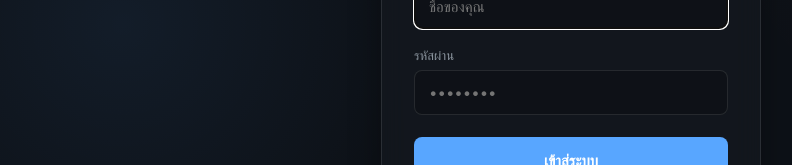
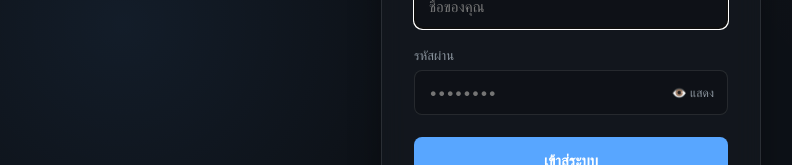
Before and after one commit to Khongpop3147/Admin, a Next.js app: page /login in a window 1280 px wide. Shown: the part 376-541 px from the top of the page, without its empty margins (69-861 px from the left). Built offline with nearby package versions, Linux system fonts and the light colour scheme; no server answers; the database is empty.

Commit message:
Day 6 (login)

```diff
--- a/app/login/page.tsx
+++ b/app/login/page.tsx
@@ -2,6 +2,7 @@
 
 import { useState } from "react";
 import { useRouter } from "next/navigation";
+import PasswordField from "../../components/PasswordField";
 
 export default function LoginPage() {
   const router = useRouter();
@@ -105,10 +106,9 @@ export default function LoginPage() {
 
         <div style={{ display: "flex", flexDirection: "column", gap: "6px" }}>
           <label style={{ fontSize: "13px", color: "var(--text-secondary)" }}>รหัสผ่าน</label>
-          <input
-            type="password"
+          <PasswordField
             value={password}
-            onChange={(e) => setPassword(e.target.value)}
+            onChange={setPassword}
             placeholder="••••••••"
             style={{
               background: "rgba(0,0,0,0.2)",
--- /dev/null
+++ b/components/PasswordField.tsx
@@ -0,0 +1,49 @@
+"use client";
+
+import { useState } from "react";
+
+interface PasswordFieldProps {
+  value: string;
+  onChange: (value: string) => void;
+  placeholder?: string;
+  className?: string;
+  style?: React.CSSProperties;
+  autoFocus?: boolean;
+}
+
+export default function PasswordField({ value, onChange, placeholder, className, style, autoFocus }: PasswordFieldProps) {
+  const [show, setShow] = useState(false);
+
+  return (
+    <div style={{ position: "relative", width: "100%" }}>
+      <input
+        type={show ? "text" : "password"}
+        value={value}
+        onChange={(e) => onChange(e.target.value)}
+        placeholder={placeholder}
+        autoFocus={autoFocus}
+        className={className}
+        style={{ ...style, width: "100%", boxSizing: "border-box", paddingRight: "52px" }}
+      />
+      <button
+        type="button"
+        onClick={() => setShow((s) => !s)}
+        tabIndex={-1}
+        style={{
+          position: "absolute",
+          right: "6px",
+          top: "50%",
+          transform: "translateY(-50%)",
+          background: "transparent",
+          border: "none",
+          color: "var(--text-secondary)",
+          cursor: "pointer",
+          fontSize: "12px",
+          padding: "6px 8px",
+        }}
+      >
+        {show ? "🙈 ซ่อน" : "👁️ แสดง"}
+      </button>
+    </div>
+  );
+}
```
Also changed, not shown: app/users/page.tsx (+12 -11 lines).
